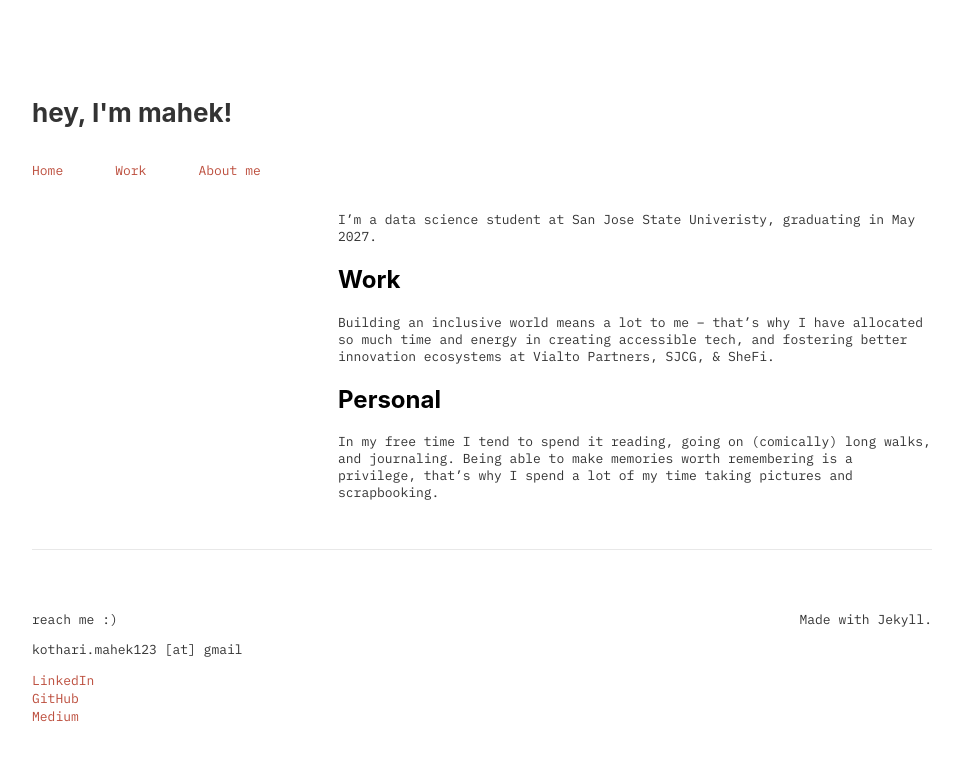
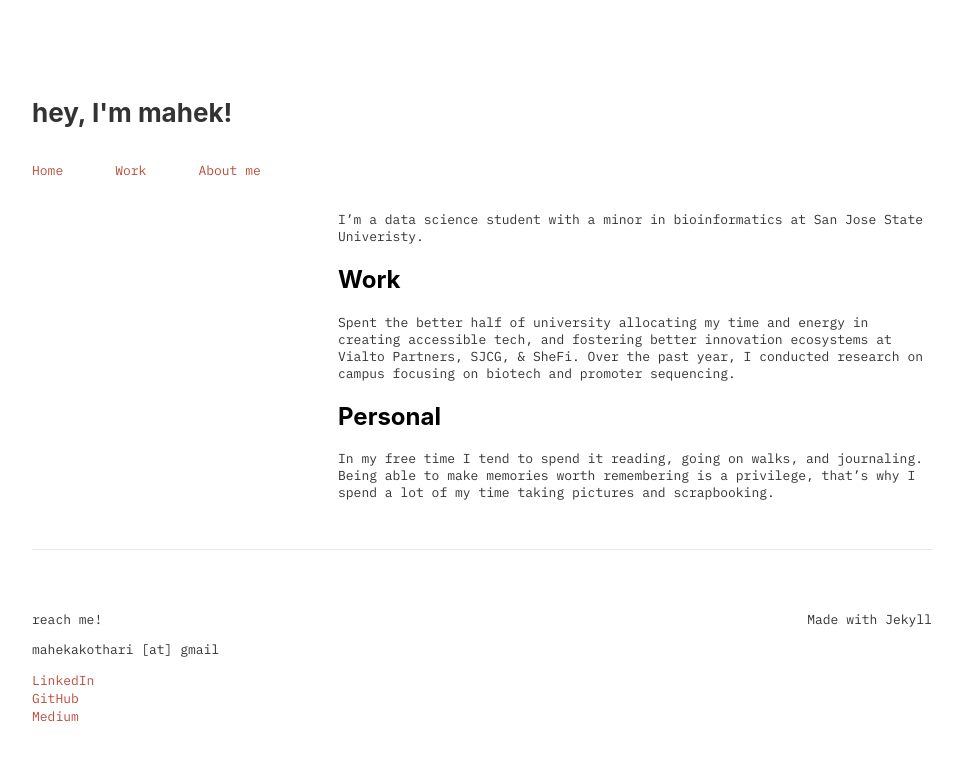
Before and after one commit to mahekkothari/mahekkothari.github.io, a Jekyll site: the page built from index.markdown, in a window 1280 px wide. Shown: the top 761 px of the page, without its empty margins (158-1121 px from the left). Built offline with Jekyll 4.4.1, drawn with Linux system fonts in a browser that asks for light colours.

Commit message:
Update footer, index, and work pages

```diff
--- a/_includes/footer.html
+++ b/_includes/footer.html
@@ -18,8 +18,8 @@
     <div class="contact-container">
       <!-- <h3>Reach me</h3> -->
       <div class="contact-item">
-        <p>reach me :)</p>
-        <p>kothari.mahek123<!-- spam begone --> [at] gma<!-- spam begone -->il</p>
+        <p>reach me!</p>
+        <p>mahekakothari<!-- spam begone --> [at] gma<!-- spam begone -->il</p>
       </div>
       <div class="contact-item">
         <a href="https://www.linkedin.com/in/mahek-kothari/" target="_blank"
@@ -35,5 +35,5 @@
         >
       </div>
     </div>
-    <p>Made with Jekyll.</p>
+    <p>Made with Jekyll</p>
   </div>
--- a/index.markdown
+++ b/index.markdown
@@ -3,12 +3,11 @@
 title: Home
 ---
 
-I’m a data science student at San Jose State Univeristy, graduating in May 2027.
+I’m a data science student with a minor in bioinformatics at San Jose State Univeristy.
 
 ## Work
-
-Building an inclusive world means a lot to me -- that's why I have allocated so much time and energy in creating accessible tech, and fostering better innovation ecosystems at Vialto Partners, SJCG, & SheFi.
+Spent the better half of university allocating my time and energy in creating accessible tech, and fostering better innovation ecosystems at Vialto Partners, SJCG, & SheFi. Over the past year, I conducted research on campus focusing on biotech and promoter sequencing.
 
 ## Personal
 
-In my free time I tend to spend it reading, going on (comically) long walks, and journaling. Being able to make memories worth remembering is a privilege, that's why I spend a lot of my time taking pictures and scrapbooking.
+In my free time I tend to spend it reading, going on walks, and journaling. Being able to make memories worth remembering is a privilege, that's why I spend a lot of my time taking pictures and scrapbooking.
--- a/work.markdown
+++ b/work.markdown
@@ -4,12 +4,12 @@
 permalink: /work/
 ---
 
-## Where I've been & what I've done
+## The Where & The What
 
-In long-form: [LinkedIn](https://linkedin.com/in/mahek-kothari) &  What I've built: [GitHub](https://github.com/mahekkothari)
+Who: [LinkedIn](https://linkedin.com/in/mahek-kothari) &  What: [GitHub](https://github.com/mahekkothari)
 
 - Working towards a degree in Data Science at [SJSU College of Science](https://www.sjsu.edu/science/)
-- Currently, researching promoter and non-promoter sequences in Homo Sapiens using LLMs at [SJSU](https://www.sjsu.edu) under Professor Wendy Lee
+- Research intern where I focused on promoter & non-promoter sequences using LLMs at [SJSU](https://www.sjsu.edu) under Professor Wendy Lee
 - Interned on the data science/AI team @ [Vialto Partners](https://vialtopartners.com)
 - Analyst & Director of Marketing @ [San Jose Consulting Group](https://www.google.com/url?sa=t&source=web&rct=j&opi=89978449&url=https://www.instagram.com/sjsuconsulting/&ved=2ahUKEwiZi_LFk9KMAxWmHkQIHbSbDqkQFnoECAoQAQ&usg=AOvVaw1YV22Cfj4JLFqRj_jAdszQ)
 - Taught (block-based) Programming @ [Code Advantage](https://www.google.com/url?sa=t&source=web&rct=j&opi=89978449&url=https://www.codeadvantage.org/&ved=2ahUKEwiJrfr2k9KMAxWDKEQIHUR1HbIQFnoECAoQAQ&usg=AOvVaw2AlBFsBMbFr-GNwPc96fYk)
```
Also changed, not shown: Gemfile.lock, 1 other file.
